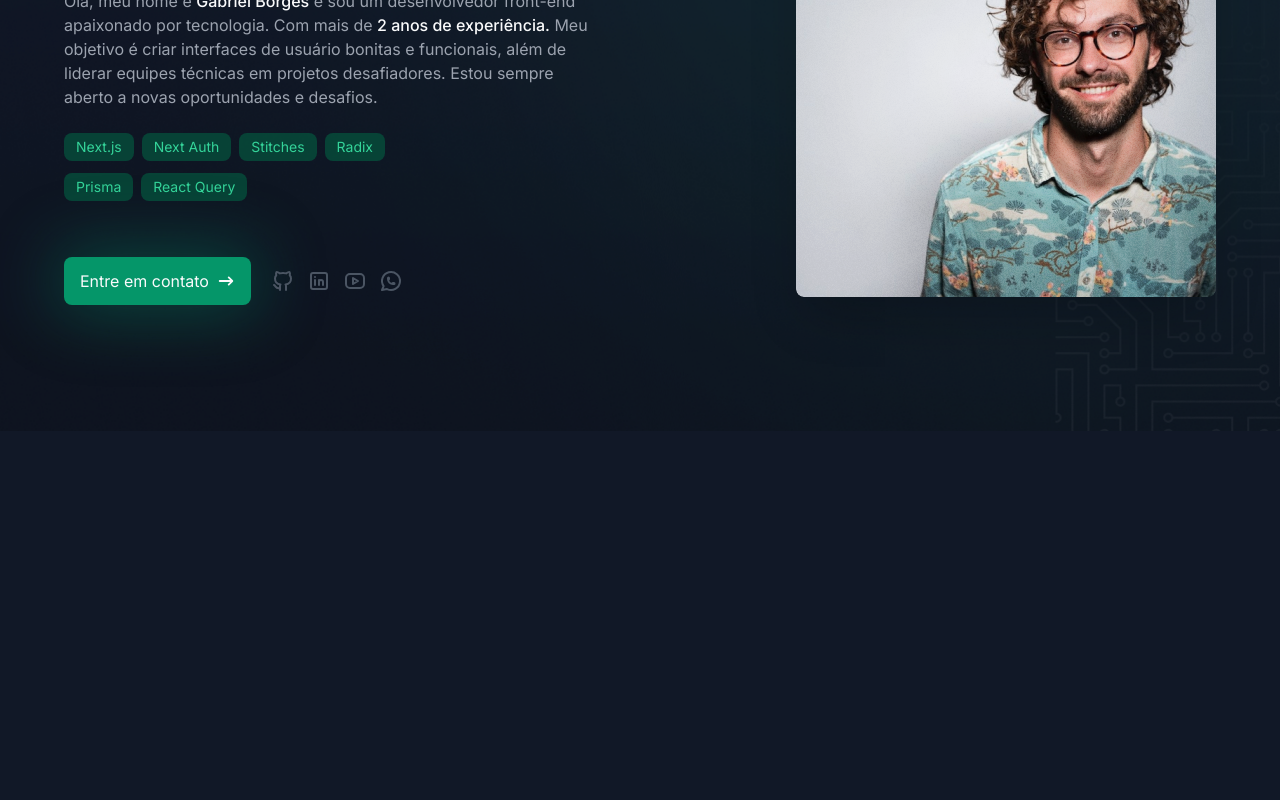
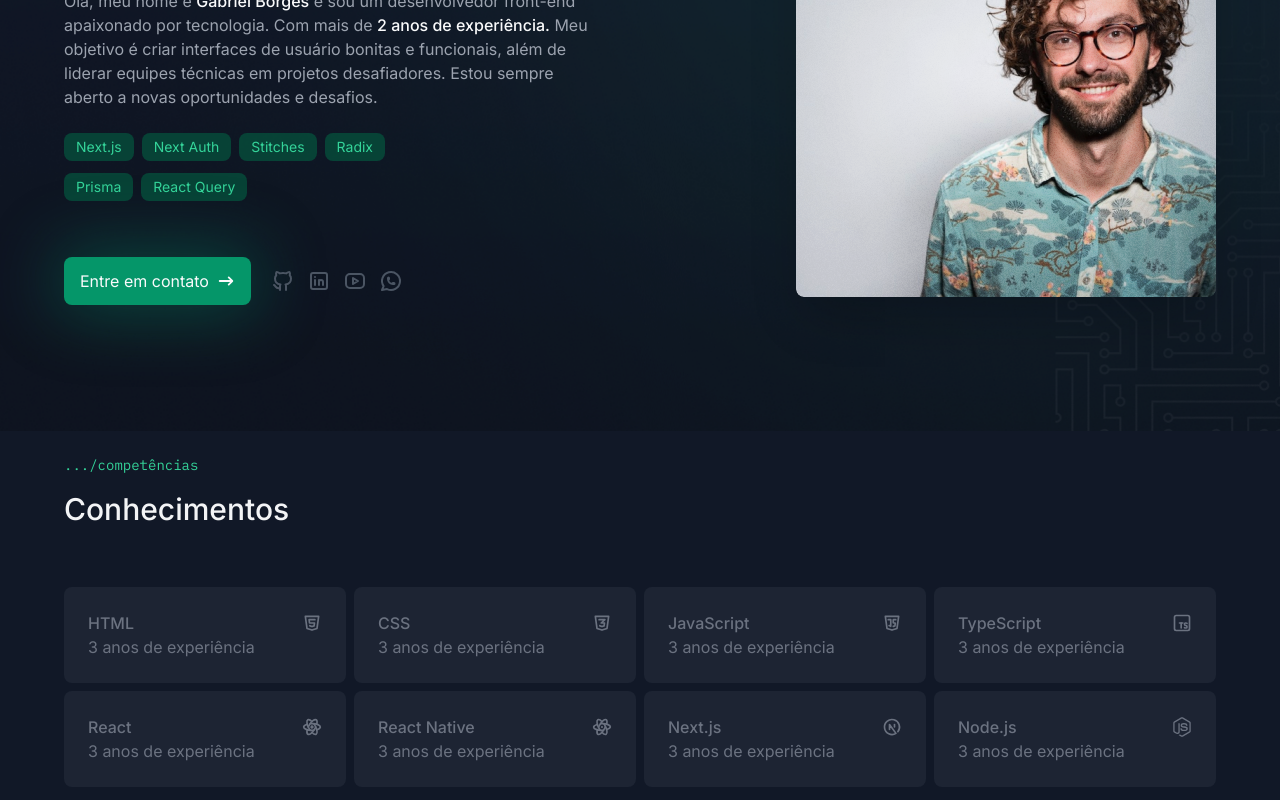
Before and after one commit to dopeeycode/portfolio_gbdev, a Next.js app: page / in a window 1280 px wide. Shown: the part 324-1124 px from the top of the page. Before the commit the page ends 800 px from the top, so only its background shows below. Built offline with nearby package versions, Linux system fonts and the light colour scheme.

Commit message:
feat: componente de competências finalizado

```diff
--- /dev/null
+++ b/app/components/KnowTech/TechCard.tsx
@@ -0,0 +1,28 @@
+import { getRelativeTimeString } from "@/app/ultils/get-relative-time"
+import { ReactNode } from "react"
+
+type TechProps = {
+  tech: {
+    icon: ReactNode
+    name: string
+    startDate: string
+  }
+}
+
+
+export default function TechCard({ tech }: TechProps) {
+  const relativeTime = getRelativeTimeString(
+    new Date(tech.startDate), 'pt-BR'
+  ).replace('há', '')
+
+  return (
+    <div className="p-6 rounded-lg bg-gray-600/20 text-gray-500 flex flex-col hover:text-emerald-500
+    hover:bg-gray-600/30 transition-all">
+      <div className="flex items-center justify-between">
+        <p className="font-medium">{tech.name}</p>
+        {tech.icon}
+      </div>
+      <span>{relativeTime} de experiência</span>
+    </div>
+  )
+}
--- /dev/null
+++ b/app/components/KnowTech/dataTechs.tsx
@@ -0,0 +1,62 @@
+import
+{ TbBrandCss3,
+  TbBrandHtml5,
+  TbBrandJavascript,
+  TbBrandNextjs,
+  TbBrandReact,
+  TbBrandReactNative,
+  TbBrandTypescript }
+from "react-icons/tb";
+
+import { FaNodeJs } from 'react-icons/fa'
+
+export const Data = [
+  {
+    id: 1,
+    name: 'HTML',
+    startDate: '2021-01-01',
+    icon: <TbBrandHtml5 size={20} />
+  },
+  {
+    id: 2,
+    name: 'CSS',
+    startDate: '2021-01-01',
+    icon: <TbBrandCss3 size={20} />
+  },
+  {
+    id: 3,
+    name: 'JavaScript',
+    startDate: '2021-01-01',
+    icon: <TbBrandJavascript size={20} />
+  },
+  {
+    id: 4,
+    name: 'TypeScript',
+    startDate: '2021-01-01',
+    icon: <TbBrandTypescript size={20} />
+  },
+  {
+    id: 5,
+    name: 'React',
+    startDate: '2021-01-01',
+    icon: <TbBrandReact size={20} />
+  },
+  {
+    id: 6,
+    name: 'React Native',
+    startDate: '2021-01-01',
+    icon: <TbBrandReactNative size={20} />
+  },
+  {
+    id: 7,
+    name: 'Next.js',
+    startDate: '2021-01-01',
+    icon: <TbBrandNextjs size={20} />
+  },
+  {
+    id: 8,
+    name: 'Node.js',
+    startDate: '2021-01-01',
+    icon: <FaNodeJs size={20} />
+  },
+]
--- a/app/components/KnowTech/index.tsx
+++ b/app/components/KnowTech/index.tsx
@@ -1,6 +1,22 @@
+import { TbBrandNextjs } from "react-icons/tb";
+import SectionTitle from "../SectionTitle";
+import TechCard from "./TechCard";
+import { Data } from "./dataTechs";
 
 export default function KnowTech() {
   return (
-    <div>conhecimentos</div>
+    <section className="container py-6">
+      <SectionTitle subtitle="competências" title="Conhecimentos" />
+
+      <div className="grid grid-cols-[repeat(auto-fit,minmax(264px,1fr))] gap-2 mt-[60px]">
+        {Data.map(tech => (
+          <TechCard key={tech.id} tech={{
+            icon: tech.icon,
+            name: tech.name,
+            startDate: tech.startDate
+          }}/>
+        ))}
+      </div>
+    </section>
   )
 }
--- /dev/null
+++ b/app/components/SectionTitle/index.tsx
@@ -0,0 +1,17 @@
+import { cn } from "@/app/lib/utils"
+
+type SectionTitleProps = {
+  title: string
+  subtitle: string
+  className?: string
+}
+
+
+export default function SectionTitle({ title, subtitle, className }: SectionTitleProps) {
+  return (
+    <div className={cn('flex flex-col gap-4', className)}>
+      <span className="font-mono text-sm text-emerald-400">{`.../${subtitle}`}</span>
+      <h3 className="text-3xl font-medium">{title}</h3>
+    </div>
+  )
+}
--- a/app/page.tsx
+++ b/app/page.tsx
@@ -1,9 +1,11 @@
+import KnowTech from "./components/KnowTech";
 import HeroSection from "./components/pages/home/HeroSection";
 
 export default async function Home() {
   return (
     <>
       <HeroSection />
+      <KnowTech />
     </>
   )
 }
--- /dev/null
+++ b/app/ultils/get-relative-time.ts
@@ -0,0 +1,50 @@
+/**
+ * Convert a date to a relative time string, such as
+ * "a minute ago", "in 2 hours", "yesterday", "3 months ago", etc.
+ * using Intl.RelativeTimeFormat
+ */
+export function getRelativeTimeString(
+  date: Date | number,
+  lang = navigator.language,
+): string {
+  // Allow dates or times to be passed
+  const timeMs = typeof date === 'number' ? date : date.getTime()
+
+  // Get the amount of seconds between the given date and now
+  const deltaSeconds = Math.round((timeMs - Date.now()) / 1000)
+
+  // Array reprsenting one minute, hour, day, week, month, etc in seconds
+  const cutoffs = [
+    60,
+    3600,
+    86400,
+    86400 * 7,
+    86400 * 30,
+    86400 * 365,
+    Infinity,
+  ]
+
+  // Array equivalent to the above but in the string representation of the units
+  const units: Intl.RelativeTimeFormatUnit[] = [
+    'second',
+    'minute',
+    'hour',
+    'day',
+    'week',
+    'month',
+    'year',
+  ]
+
+  // Grab the ideal cutoff unit
+  const unitIndex = cutoffs.findIndex(
+    (cutoff) => cutoff > Math.abs(deltaSeconds),
+  )
+
+  // Get the divisor to divide from the seconds. E.g. if our unit is "day" our divisor
+  // is one day in seconds, so we can divide our seconds by this to get the # of days
+  const divisor = unitIndex ? cutoffs[unitIndex - 1] : 1
+
+  // Intl.RelativeTimeFormat do its magic
+  const rtf = new Intl.RelativeTimeFormat(lang, { numeric: 'auto' })
+  return rtf.format(Math.floor(deltaSeconds / divisor), units[unitIndex])
+}
```
